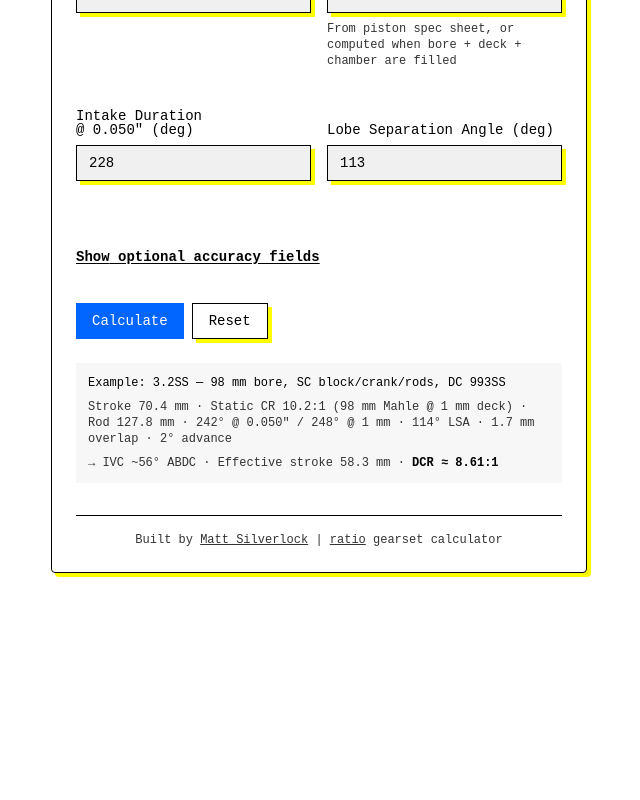
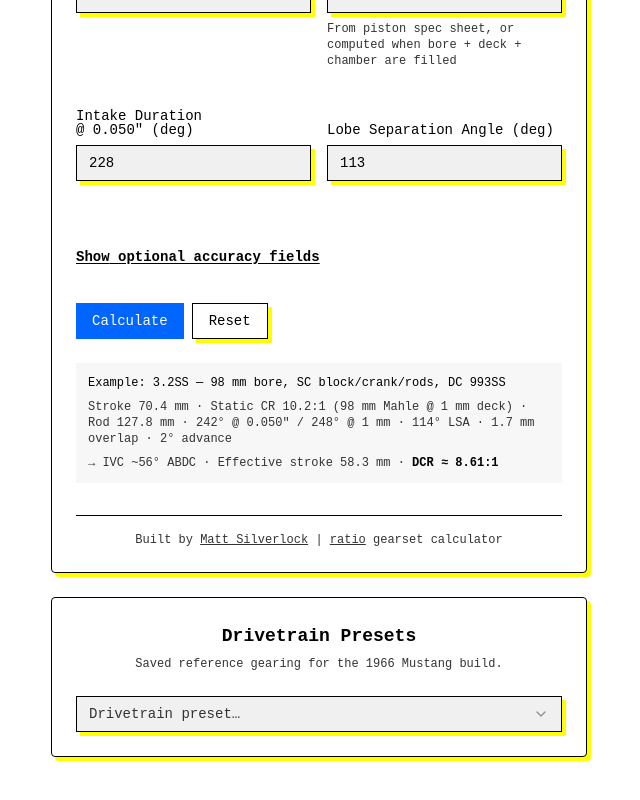
Before and after one commit to elithrar/dcr-calculator, a React (Vite) app: page / in a window 1280 px wide. Shown: the part 476-1276 px from the top of the page, without its empty margins (321-961 px from the left). Before the commit the page ends 1113 px from the top, so only its background shows below. Built offline with nearby package versions, Linux system fonts and the light colour scheme.

Commit message:
Show drivetrain presets in the calculator

```diff
--- a/src/App.tsx
+++ b/src/App.tsx
@@ -1,5 +1,6 @@
 import './App.css'
 import { DCRCalculator } from './components/dcr-calculator'
+import { DrivetrainPresets } from './components/drivetrain-presets'
 
 function App() {
   return (
@@ -10,7 +11,10 @@ function App() {
           Calculate Dynamic Compression Ratio based on camshaft specs & valve timing.
         </p>
       </header>
-      <DCRCalculator />
+      <div className="space-y-6">
+        <DCRCalculator />
+        <DrivetrainPresets />
+      </div>
     </div>
   )
 }
```
